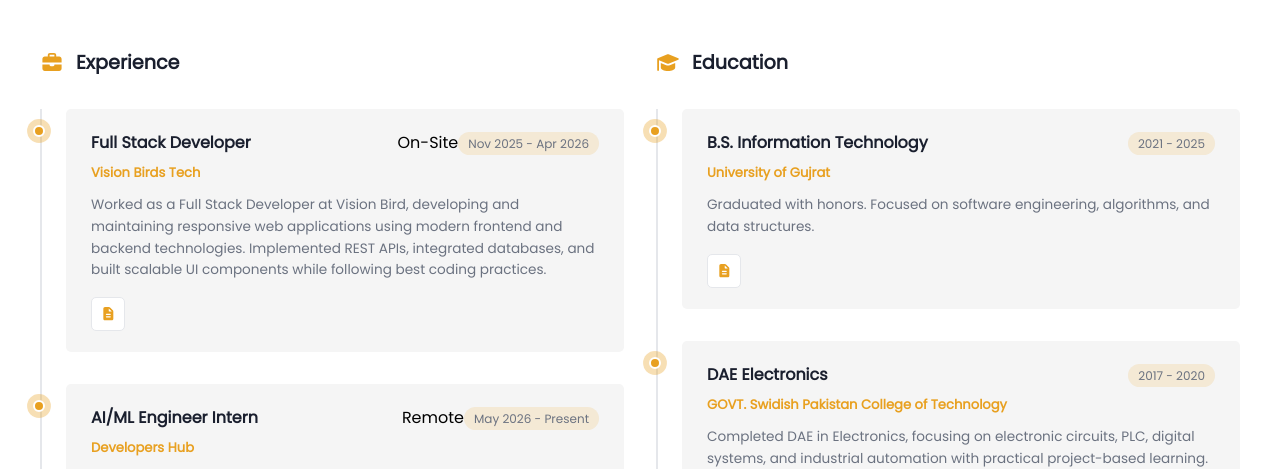
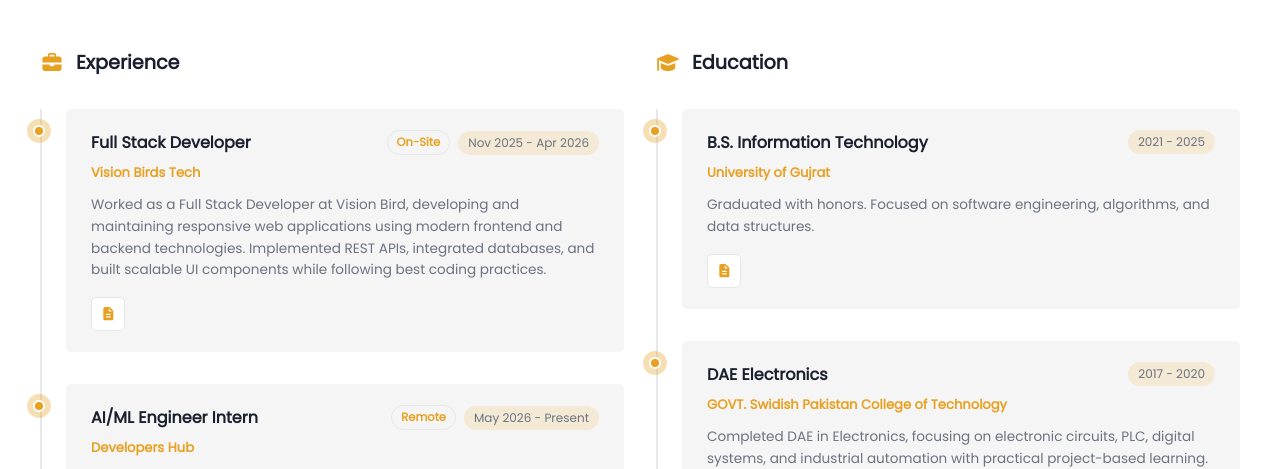
Before and after one commit to Umer12534/my-portfolio, a React (Vite) app: page / in a window 1280 px wide. Shown: the part 4620-5089 px from the top of the page. Built offline with nearby package versions, Linux system fonts and the light colour scheme.

Commit message:
add styling

```diff
--- a/src/components/Resume/Resume.css
+++ b/src/components/Resume/Resume.css
@@ -235,6 +235,25 @@
   font-weight: 600;
 }
 
+.resume-timeline__meta {
+  display: flex;
+  align-items: center;
+  justify-content: flex-end;
+  flex-wrap: wrap;
+  gap: 8px;
+}
+
+.resume-timeline__location-type {
+  font-size: 0.72rem;
+  color: var(--color-accent);
+  background: var(--color-card-bg, var(--color-bg));
+  border: 1px solid var(--color-border);
+  padding: 3px 9px;
+  border-radius: 20px;
+  white-space: nowrap;
+  font-weight: 700;
+}
+
 .resume-timeline__period {
   font-size: 0.75rem;
   color: var(--color-text-muted);
@@ -422,6 +441,10 @@
     font-size: 1.6rem;
   }
 
+  .resume-timeline__meta {
+    justify-content: flex-start;
+  }
+
   .resume-document-modal {
     padding: 14px;
   }
```
